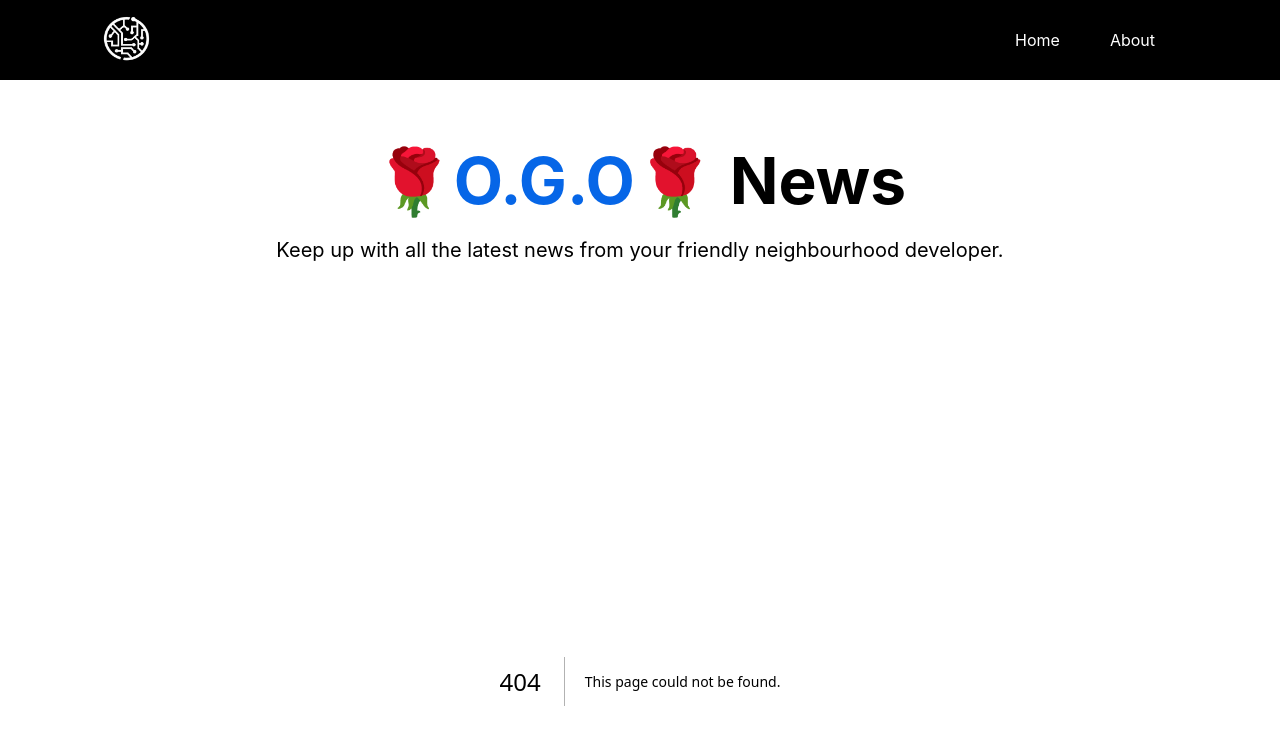
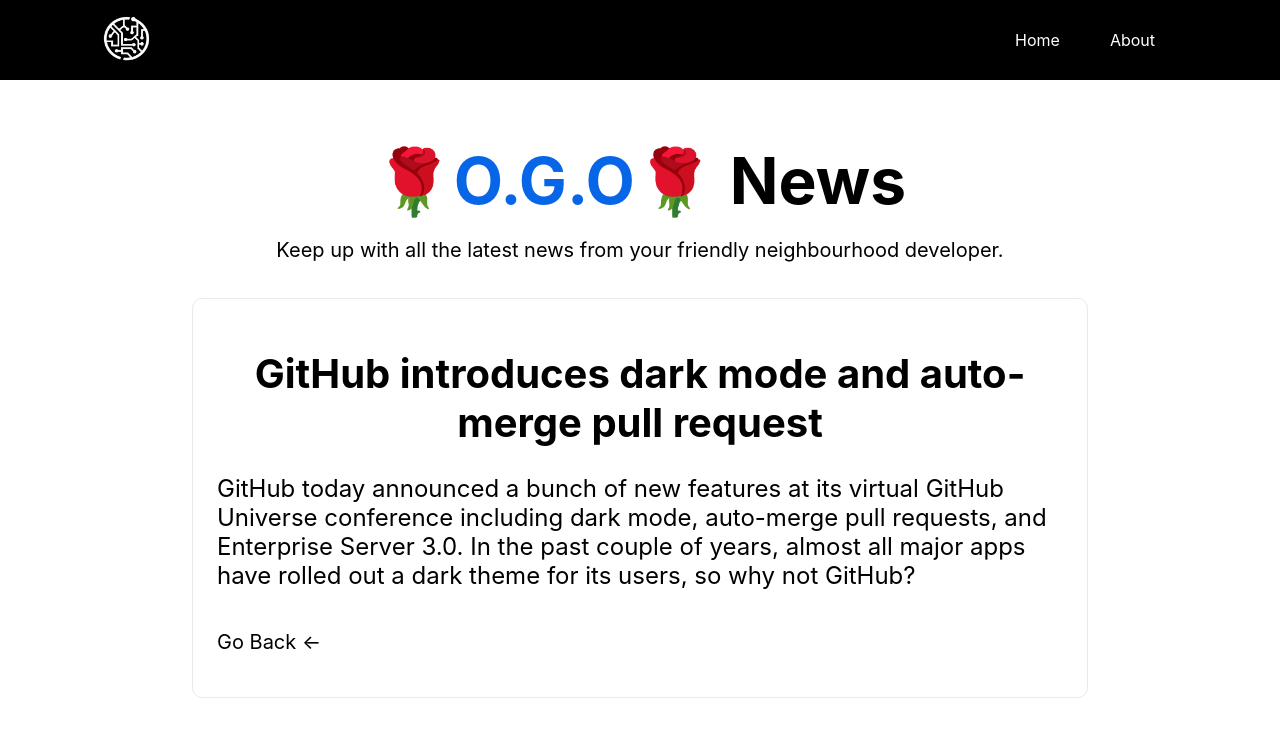
Before and after one commit to ogooluwanick/next-news-letter, a Next.js app: page /article/1 in a window 1280 px wide. Before the commit this address had no page. Shown: the top 744 px of the page. Built offline with nearby package versions, Linux system fonts and the light colour scheme.

Commit message:
fix to codebase to account for vercel production lvl3

```diff
--- /dev/null
+++ b/pages/article/[id].js
@@ -0,0 +1,45 @@
+import Link from "next/link"
+import { useRouter } from "next/router"
+import React from 'react'
+import articleIdStyle from "../../styles/ArticleID.module.css"
+import { server } from "../../config"
+
+const index = ({article}) => {
+        // let route=useRouter()
+        // let id=route.query.id
+  return (
+    <div className={articleIdStyle.card}>
+        <h1>{article.title}</h1>
+        <p>{article.body}</p>
+        <br />
+        <Link href="/">Go Back &larr;</Link>
+    </div>
+  )
+}
+
+// export const getServerSideProps= async (context)=>{
+//         const res = await fetch(`https://jsonplaceholder.typicode.com/posts/${context.params.id}`)
+//         const article = await res.json()
+
+//         return { props: {article} }
+// }
+export const getStaticProps= async (context)=>{
+        const res = await fetch(`${server}/api/articles/${context.params.id}`)
+        // const res = await fetch(`${server}/api/articles`)
+        console.log(res)
+        const article = await res.json()
+
+        return { props: {article} }
+}
+
+export const getStaticPaths= async ()=>{
+        const res = await fetch(`${server}/api/articles`)
+
+        const articles = await res.json()
+
+        const ids = articles.map((article) => article.id)
+        const paths = ids.map((id) => ({ params: { id: String(id) } }))
+
+        return { paths, fallback: false}
+}
+export default index
```
